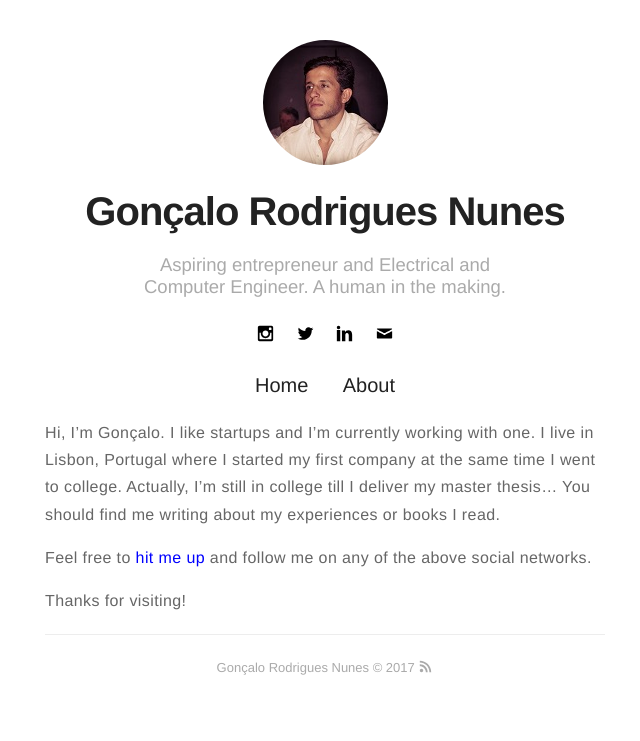
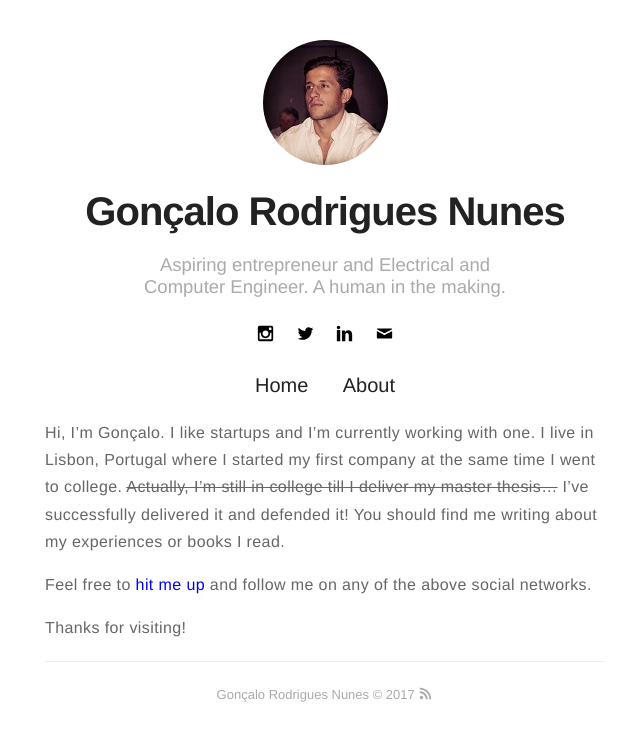
Before and after one commit to Gorbyy/gorbyy.github.io, a Jekyll site: the page built from about.md, in a window 1280 px wide. Shown: the top 741 px of the page, without its empty margins (315-955 px from the left). Built offline with Jekyll 4.4.1, drawn with Linux system fonts in a browser that asks for light colours.

Commit message:
Master thesis completed

```diff
--- a/about.md
+++ b/about.md
@@ -3,7 +3,7 @@
 title: About
 ---
 
-Hi, I'm Gonçalo. I like startups and I'm currently working with one. I live in Lisbon, Portugal where I started my first company at the same time I went to college. Actually, I'm still in college till I deliver my master thesis... You should find me writing about my experiences or books I read.
+Hi, I'm Gonçalo. I like startups and I'm currently working with one. I live in Lisbon, Portugal where I started my first company at the same time I went to college. ~~Actually, I'm still in college till I deliver my master thesis...~~ I've successfully delivered it and defended it! You should find me writing about my experiences or books I read.
 
 Feel free to [hit me up](mailto:{{ site.email }}) and follow me on any of the above social networks.
 
```
